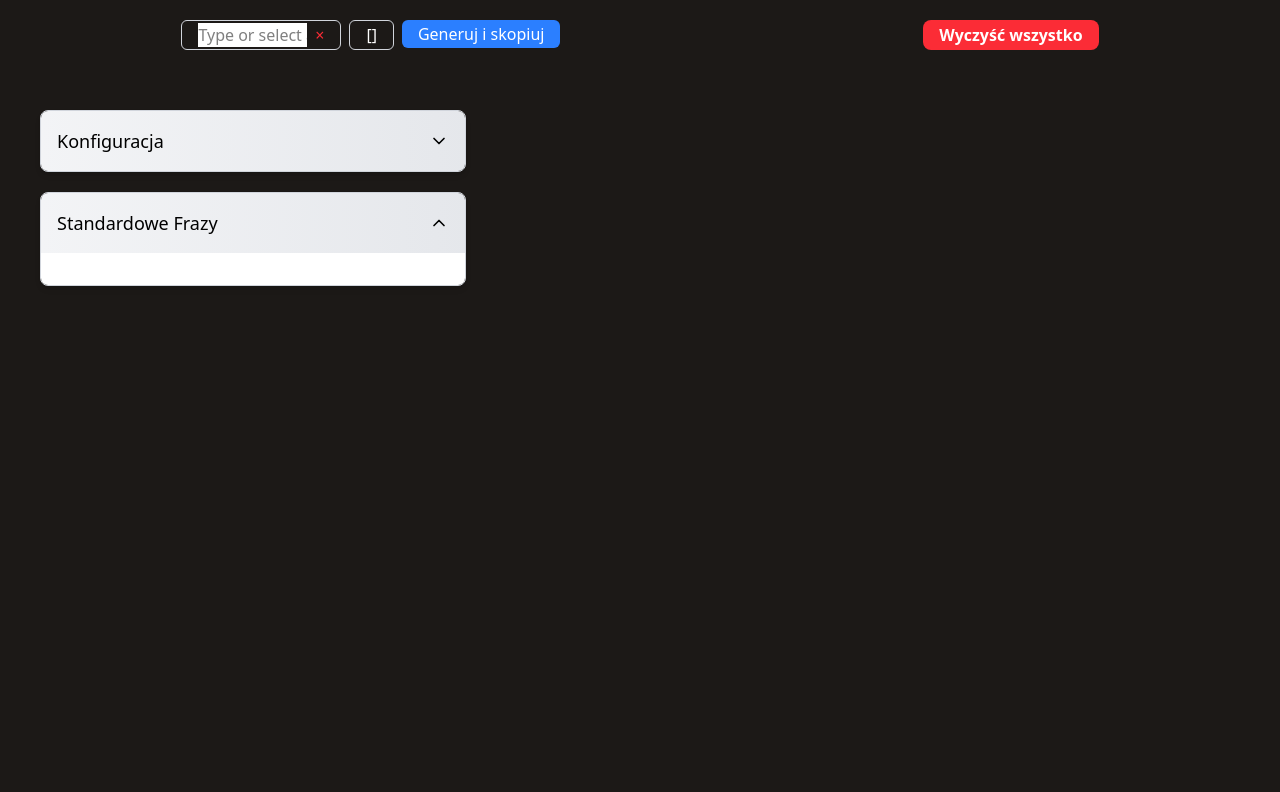
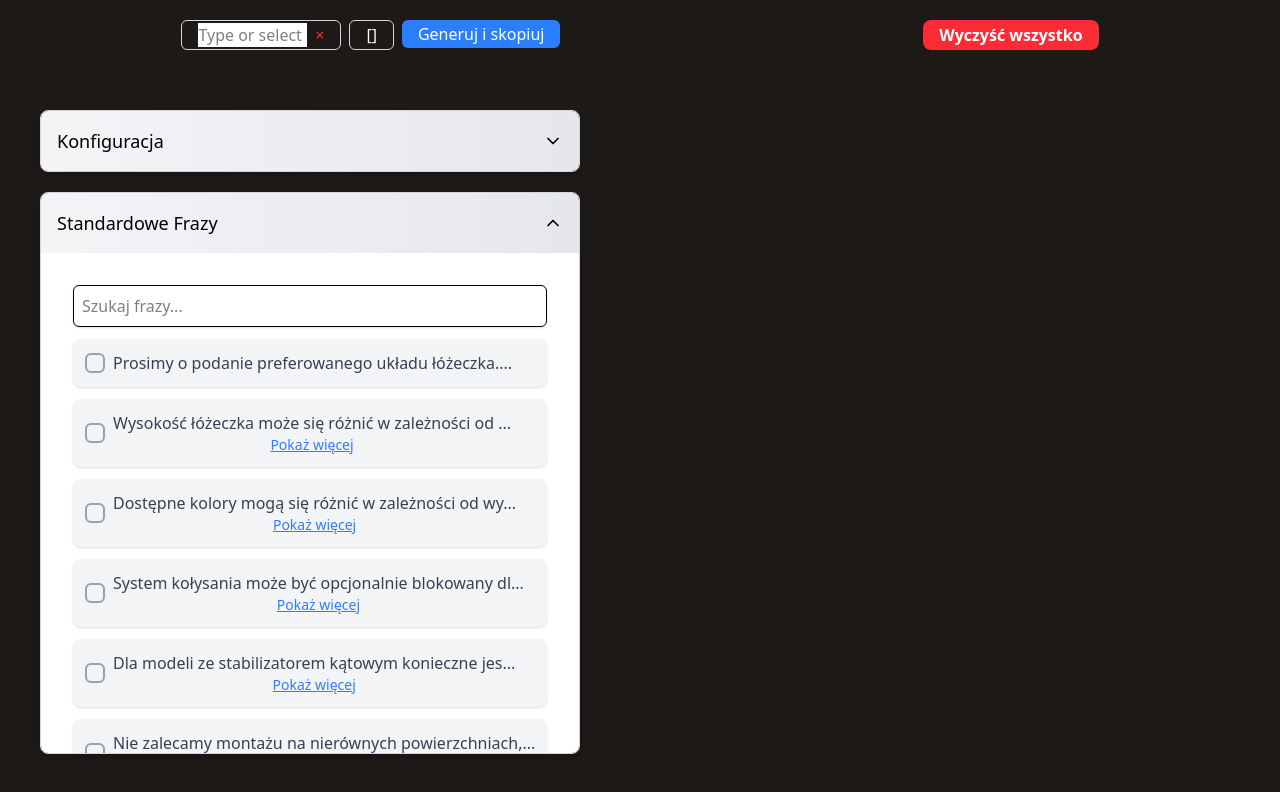
Before and after one commit to Giszta/email-assistant, a Next.js app: page / in a window 1280 px wide. Both pictures are taken after a click on the button "Standardowe Frazy". Shown: the top 792 px of the page. Built offline with nearby package versions, Linux system fonts and the light colour scheme.

Commit message:
standard phrases component and section added

```diff
--- /dev/null
+++ b/app/components/StandardPhrases.tsx
@@ -0,0 +1,131 @@
+import React, { useState, useEffect } from "react";
+
+interface StandardPhrasesProps {
+	options: string[];
+	selectedPhrases: string[];
+	onSelectionChange: (selectedOptions: string[]) => void;
+}
+
+const StandardPhrases: React.FC<StandardPhrasesProps> = ({
+	options,
+	selectedPhrases,
+	onSelectionChange,
+}) => {
+	const [selectedOptions, setSelectedOptions] =
+		useState<string[]>(selectedPhrases);
+	const [expanded, setExpanded] = useState<Record<string, boolean>>({});
+	const [filterText, setFilterText] = useState<string>("");
+
+	useEffect(() => {
+		setSelectedOptions(selectedPhrases);
+	}, [selectedPhrases]);
+
+	const handleCheckboxChange = (option: string) => {
+		const updatedOptions = selectedOptions.includes(option)
+			? selectedOptions.filter((item) => item !== option)
+			: [...selectedOptions, option];
+
+		setSelectedOptions(updatedOptions);
+		onSelectionChange(updatedOptions);
+	};
+
+	const toggleExpand = (option: string) => {
+		setExpanded((prev) => ({ ...prev, [option]: !prev[option] }));
+	};
+
+	const filteredOptions = options.filter((option) =>
+		option.toLowerCase().includes(filterText.toLowerCase())
+	);
+
+	return (
+		<div className="p-4 space-y-3">
+			<div className="relative">
+				<input
+					type="text"
+					placeholder="Szukaj frazy..."
+					className="w-full p-2 border rounded-md shadow-sm focus:ring focus:ring-blue-300"
+					value={filterText}
+					onChange={(e) => setFilterText(e.target.value)}
+					aria-label="Wyszukiwarka fraz"
+				/>
+
+				{filterText && (
+					<button
+						onClick={() => setFilterText("")}
+						className="absolute right-2 top-1/2 transform -translate-y-1/2 text-gray-500 hover:text-gray-700"
+						aria-label="Wyczyść wyszukiwanie"
+					>
+						✖
+					</button>
+				)}
+			</div>
+
+			{filteredOptions.length > 0 ? (
+				filteredOptions.map((option) => (
+					<div
+						key={option}
+						className="flex items-start space-x-3 bg-gray-100 p-3 rounded-lg shadow-sm"
+					>
+						<label className="flex items-center space-x-2 cursor-pointer">
+							<input
+								type="checkbox"
+								className="hidden"
+								checked={selectedOptions.includes(option)}
+								onChange={() => handleCheckboxChange(option)}
+								aria-label={`Zaznacz frazę: ${option}`}
+							/>
+
+							<div
+								className={`w-5 h-5 flex items-center justify-center border-2 rounded-md transition-all shrink-0
+								${
+									selectedOptions.includes(option)
+										? "bg-blue-500 border-blue-500"
+										: "border-gray-400"
+								}`}
+							>
+								{selectedOptions.includes(option) && (
+									<svg
+										className="w-4 h-4 text-white"
+										fill="none"
+										stroke="currentColor"
+										strokeWidth="2"
+										viewBox="0 0 24 24"
+										xmlns="http://www.w3.org/2000/svg"
+									>
+										<path
+											strokeLinecap="round"
+											strokeLinejoin="round"
+											d="M5 13l4 4L19 7"
+										/>
+									</svg>
+								)}
+							</div>
+
+							<div className="flex flex-col">
+								<span className="cursor-pointer text-gray-700" title={option}>
+									{expanded[option] ? option : `${option.slice(0, 50)}...`}
+								</span>
+
+								{option.length > 50 && (
+									<button
+										onClick={() => toggleExpand(option)}
+										className="text-blue-500 text-sm underline"
+										aria-label={`${
+											expanded[option] ? "Pokaż mniej" : "Pokaż więcej"
+										} frazy`}
+									>
+										{expanded[option] ? "Pokaż mniej" : "Pokaż więcej"}
+									</button>
+								)}
+							</div>
+						</label>
+					</div>
+				))
+			) : (
+				<p className="text-gray-500 text-center">Brak wyników</p>
+			)}
+		</div>
+	);
+};
+
+export default StandardPhrases;
--- a/app/page.tsx
+++ b/app/page.tsx
@@ -14,7 +14,9 @@ import {
 	getAvailableLegs,
 	cribStandardDimensions,
 	additionalNotes,
+	standardPhrases,
 } from "./data/database";
+import StandardPhrases from "./components/StandardPhrases";
 
 export default function Home() {
 	const [selectedCrib, setSelectedCrib] = useState<string | null>("");
@@ -32,6 +34,7 @@ export default function Home() {
 	const [additionalNotesList, setAdditionalNotesList] = useState<string[]>([
 		"",
 	]);
+	const [selectedPhrases, setSelectedPhrases] = useState<string[]>([]);
 
 	const handleCribSelection = (selectedCrib: string | null) => {
 		setSelectedCrib(selectedCrib);
@@ -110,7 +113,9 @@ export default function Home() {
 
 		setAdditionalNotesList(filteredNotes);
 	};
-
+	const handleSelectionChange = (selected: string[]) => {
+		setSelectedPhrases(selected);
+	};
 	const resetSelections = () => {
 		setSelectedCrib(null);
 		setSelectedModel(null);
@@ -123,6 +128,7 @@ export default function Home() {
 		setSelectedLegs(null);
 		setSelectedDimensions(null);
 		setAdditionalNotesList([""]);
+		setSelectedPhrases([]);
 	};
 	return (
 		<main className="bg-stone-900 min-h-screen h-auto">
@@ -248,7 +254,13 @@ export default function Home() {
 						</div>
 					</Accordion>
 					<Accordion title="Standardowe Frazy">
-						<div></div>
+						<div>
+							<StandardPhrases
+								options={standardPhrases}
+								selectedPhrases={selectedPhrases}
+								onSelectionChange={handleSelectionChange}
+							/>
+						</div>
 					</Accordion>
 				</div>
 			</div>
```
